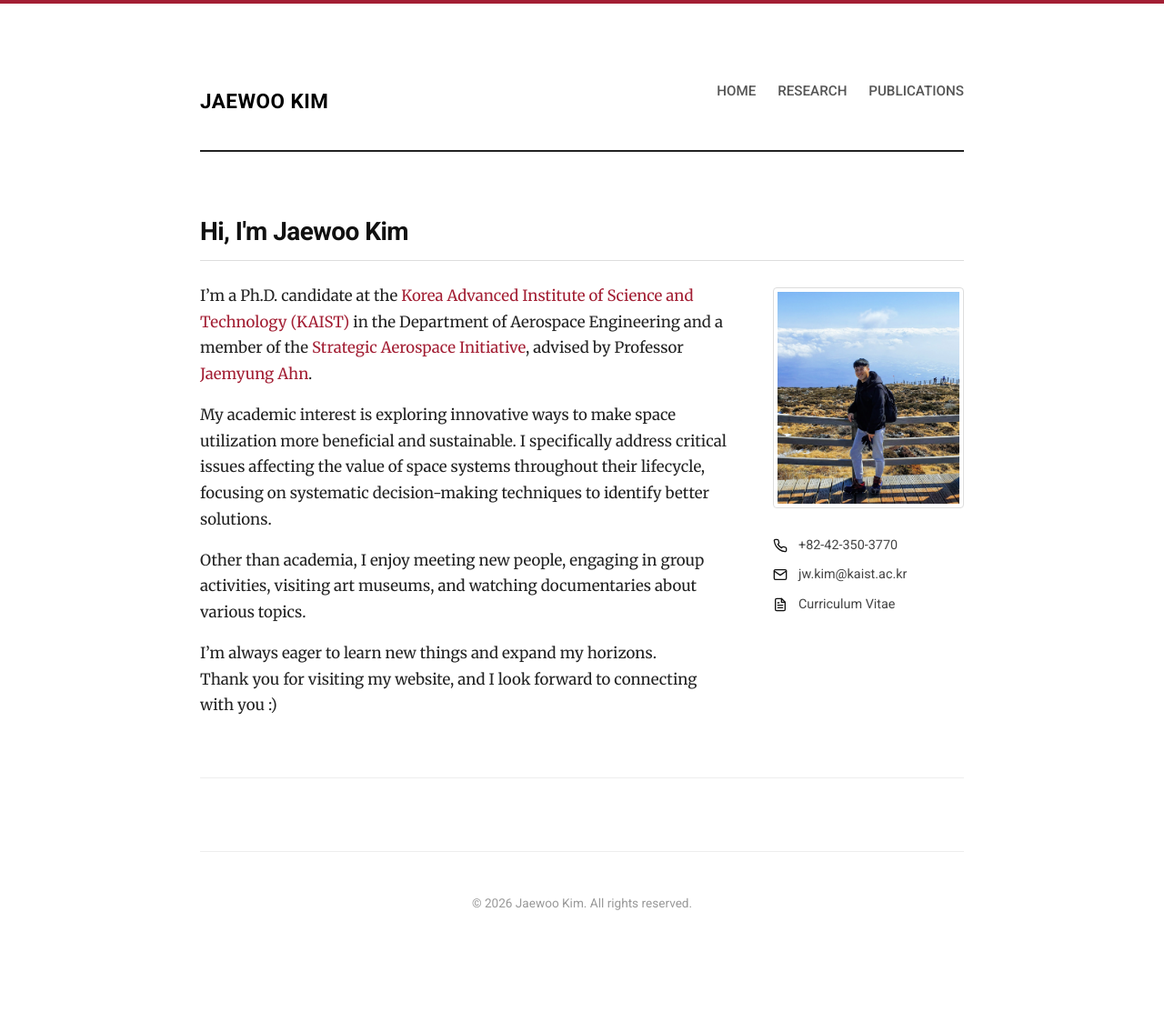
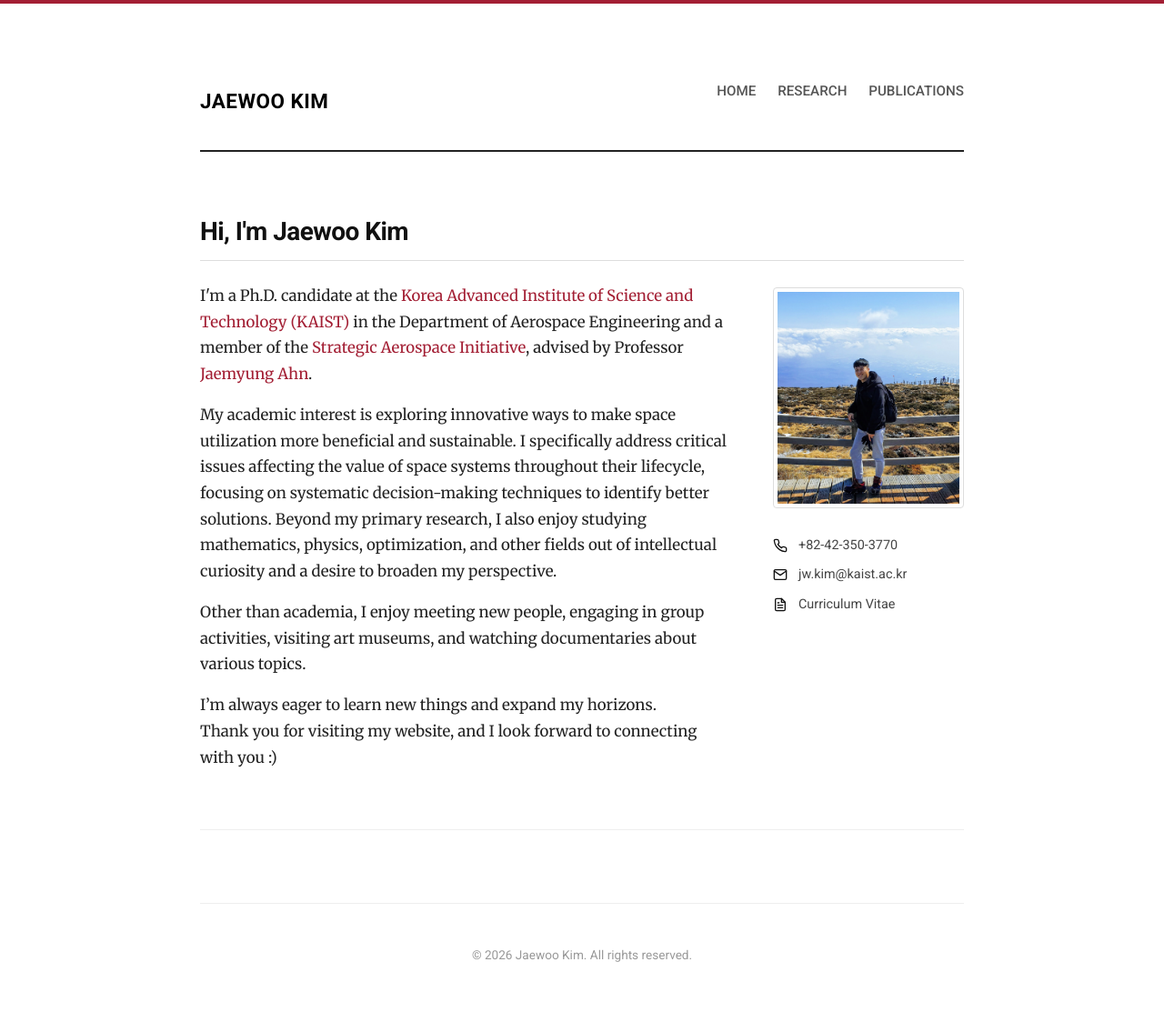
Before and after one commit to jaewoo-space/jaewoo-space.github.io, a Jekyll site: the page built from index.md, in a window 1280 px wide. Shown: the whole page at 91% size. Built offline with Jekyll 4.4.1, drawn with Linux system fonts in a browser that asks for light colours; before the commit the page ends 1067 px from its top, so only the background shows below that.

Commit message:
'update'

```diff
--- a/assets/css/style.css
+++ b/assets/css/style.css
@@ -403,6 +403,10 @@ u {
     box-shadow: 0 4px 10px rgba(0,0,0,0.05);
 }
 
+.research-img-center video {
+    max-width: 480px;
+}
+
 .research-content-body {
     padding: 0 5px;
 }
--- a/index.md
+++ b/index.md
@@ -8,10 +8,10 @@ title: Home
 <div class="profile-section">
 
   <div class="profile-text">
-    <p style="margin-top: 0;"> I’m a Ph.D. candidate at the <a href="https://www.kaist.ac.kr/en/" target="_blank">Korea Advanced Institute of Science and Technology (KAIST)</a> in the Department of Aerospace Engineering and a member of the <a href="https://sai.kaist.ac.kr/" target="_blank">Strategic Aerospace Initiative</a>, advised by Professor <a href="https://scholar.google.com/citations?user=2zD6dH4AAAAJ&hl=ko" target="_blank">Jaemyung Ahn</a>.
+    <p style="margin-top: 0;"> I'm a Ph.D. candidate at the <a href="https://www.kaist.ac.kr/en/" target="_blank">Korea Advanced Institute of Science and Technology (KAIST)</a> in the Department of Aerospace Engineering and a member of the <a href="https://sai.kaist.ac.kr/" target="_blank">Strategic Aerospace Initiative</a>, advised by Professor <a href="https://scholar.google.com/citations?user=2zD6dH4AAAAJ&hl=ko" target="_blank">Jaemyung Ahn</a>.
     </p>
     <p>
-      My academic interest is exploring innovative ways to make space utilization more beneficial and sustainable. I specifically address critical issues affecting the value of space systems throughout their lifecycle, focusing on systematic decision-making techniques to identify better solutions.
+      My academic interest is exploring innovative ways to make space utilization more beneficial and sustainable. I specifically address critical issues affecting the value of space systems throughout their lifecycle, focusing on systematic decision-making techniques to identify better solutions. Beyond my primary research, I also enjoy studying mathematics, physics, optimization, and other fields out of intellectual curiosity and a desire to broaden my perspective.
     </p>
     <p>
       Other than academia, I enjoy meeting new people, engaging in group activities, visiting art museums, and watching documentaries about various topics.
```
